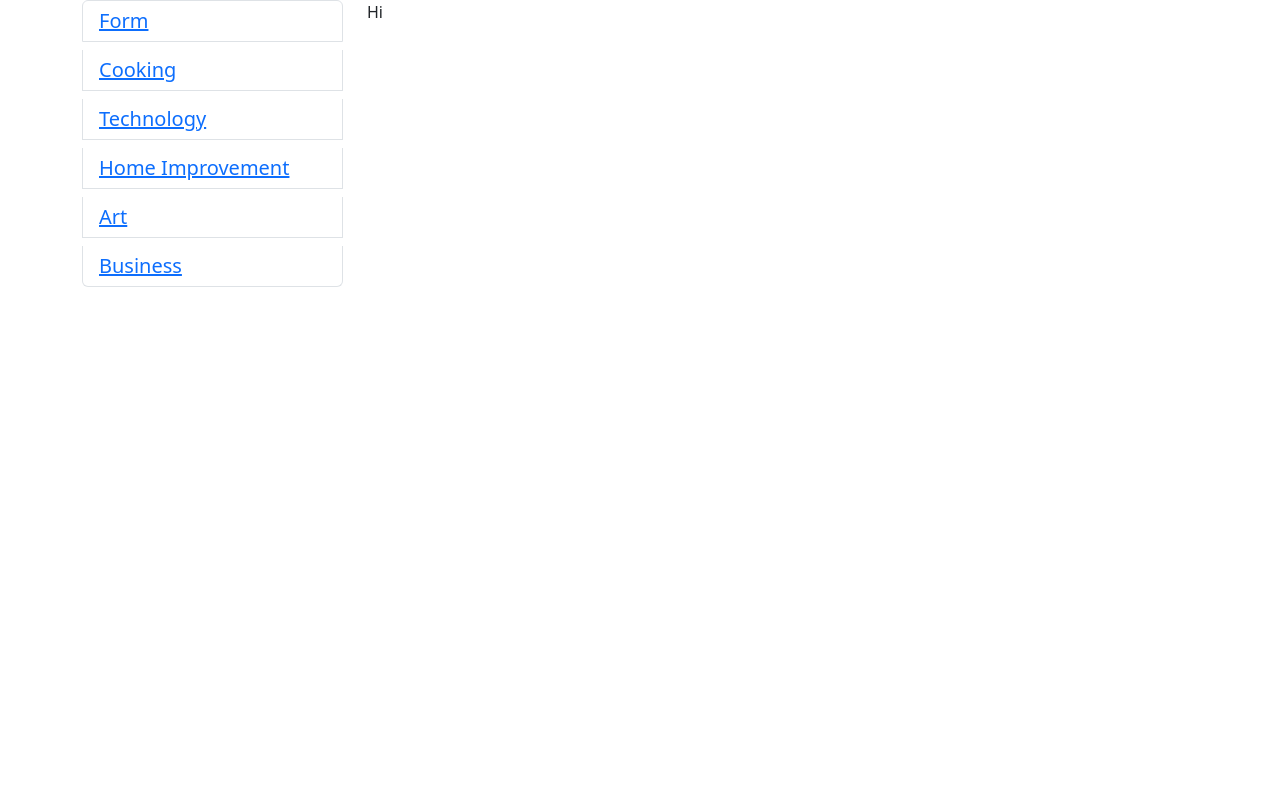
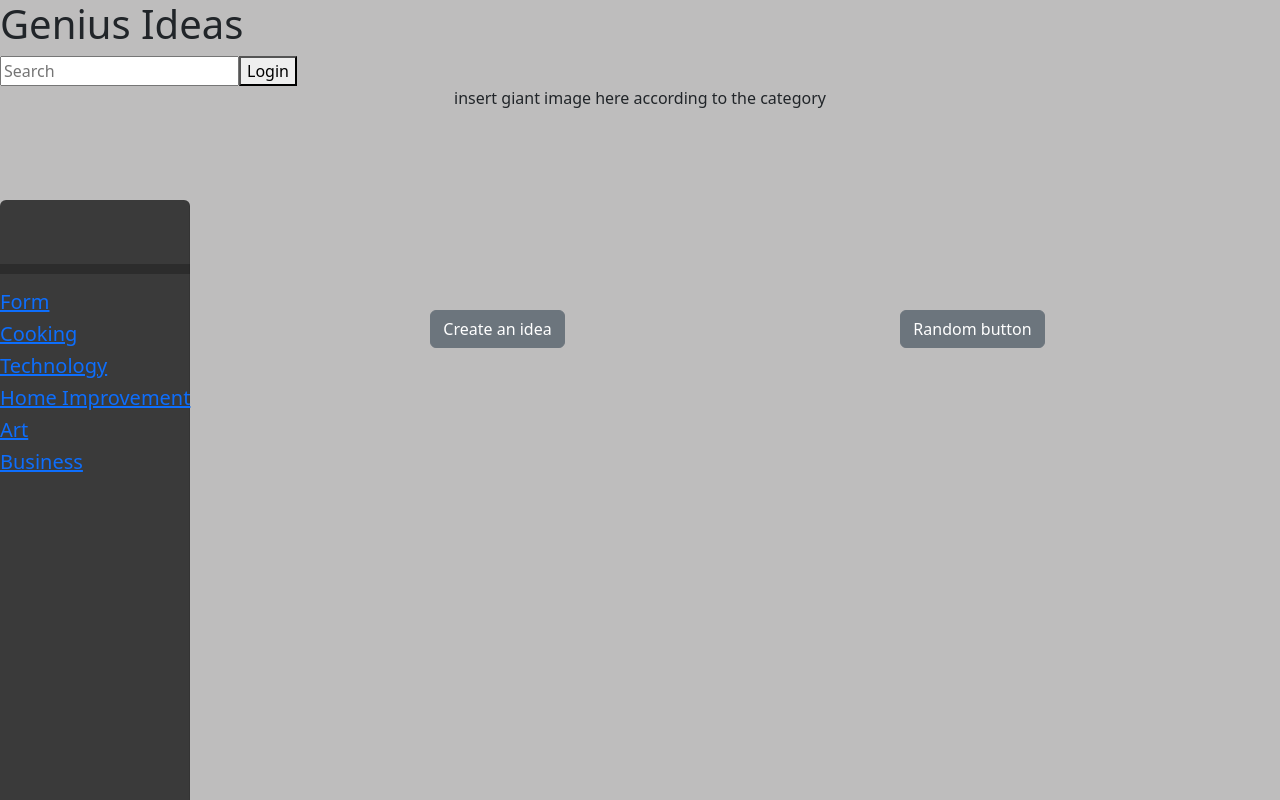
Before and after one commit to delzercody/Genius-Idea-Coming, a React (Create React App) app in the folder Frontend/: page /Category/art in a window 1280 px wide. Built offline with nearby package versions, Linux system fonts and the light colour scheme.

Commit message:
sidebar stuff

```diff
--- a/Frontend/src/components/Category.js
+++ b/Frontend/src/components/Category.js
@@ -1,17 +1,29 @@
-import Sidebar from "./Sidebar"
+import Sidebar from "./Sidebar";
+import NavBar from "./NavBar";
+import '../stylesheets/Category.css';
+
 function Category() {
   return (
+    <div>
+      <NavBar />
+      <div className="headerimage d-flex justify-content-center">
+        insert giant image here according to the category
+      </div>
       <div className="container">
-        <div className="row">
-          <div className="col-md-3">
+        <div className="row justify-content-left align-items-stretch">
+          <div className="col-md-2 custom-height sidebar-wrapper">
             <Sidebar />
           </div>
-          <div className="col-md-9">
-            Hi
+          <div className="col-md-5 d-flex justify-content-center align-items-center">
+            <button type="button" className="btn btn-secondary">Create an idea</button>
+          </div>
+          <div className="col-md-5 d-flex justify-content-center align-items-center">
+          <button type="button" className="btn btn-secondary">Random button</button>
           </div>
         </div>
       </div>
-  )
+    </div>
+  );
 }
 
-export default Category
+export default Category;
--- a/Frontend/src/components/Sidebar.js
+++ b/Frontend/src/components/Sidebar.js
@@ -1,24 +1,26 @@
 import {Link} from 'react-router-dom'
+import '../stylesheets/Sidebar.css'
 
 function Sidebar() {
   return (
-      <div className="list-group">
-        <h5 className="list-group-item">
+      <div className="list-group linkbar sidebar">
+        <hr className='bar'></hr>
+        <h5 className="list">
           <Link className='sidebar-link' to="/Form">Form</Link>
         </h5>
-        <h5 className="list-group-item">
+        <h5 className="list">
           <Link className='sidebar-link' to="/Category/cooking">Cooking</Link>
         </h5>
-        <h5 className="list-group-item">
+        <h5 className="list">
           <Link className='sidebar-link' to="/Category/technology">Technology</Link>
         </h5>
-        <h5 className="list-group-item">
+        <h5 className="list">
           <Link className='sidebar-link' to="/Category/home">Home Improvement</Link>
         </h5>
-        <h5 className="list-group-item">
+        <h5 className="list">
           <Link className='sidebar-link' to="/Category/art">Art</Link>
         </h5>
-        <h5 className="list-group-item">
+        <h5 className="list">
           <Link className='sidebar-link' to="/Category/business">Business</Link>
         </h5>
       </div>
--- a/Frontend/src/index.js
+++ b/Frontend/src/index.js
@@ -1,5 +1,5 @@
 import React from 'react'
-import ReactDOM from 'react-dom'
+import ReactDOM from 'react-dom/client'
 import { BrowserRouter, Route, Routes } from "react-router-dom"
 
 import App from './components/App'
--- /dev/null
+++ b/Frontend/src/stylesheets/Category.css
@@ -0,0 +1,25 @@
+/* .col-md-2 {
+    background-color: gray
+} */
+
+/* .custom-height {
+    height: 2000px;
+} */
+
+.btn-secondary{
+    position:relative; top: 200px;
+}
+
+/* .sidebar-wrapper{
+    min-height: 100vh !important;
+    width: 100vw;
+    margin-left: -1rem;
+    -webkit-transition: margin .25s ease-out;
+    -moz-transition: margin .25s ease-out;
+    -o-transition: margin .25s ease-out;
+    transition: margin .25s ease-out;
+} */
+
+body {
+    background-color: rgb(190, 189, 189);
+}
--- /dev/null
+++ b/Frontend/src/stylesheets/Sidebar.css
@@ -0,0 +1,19 @@
+.linkbar {
+    background-color: rgb(58, 58, 58);
+}
+
+.sidebar {
+    position: fixed;
+    top: 0;
+    bottom: 0;
+    left: 0;
+    min-height: 100vh !important;
+    z-index: 100;
+    padding: 48px 0 0;
+    box-shadow: inset -1px 0 0 rgba(0, 0, 0, .1);
+    margin-top: 200px;
+}
+
+.bar {
+    border-top: 10px solid black
+}
```
